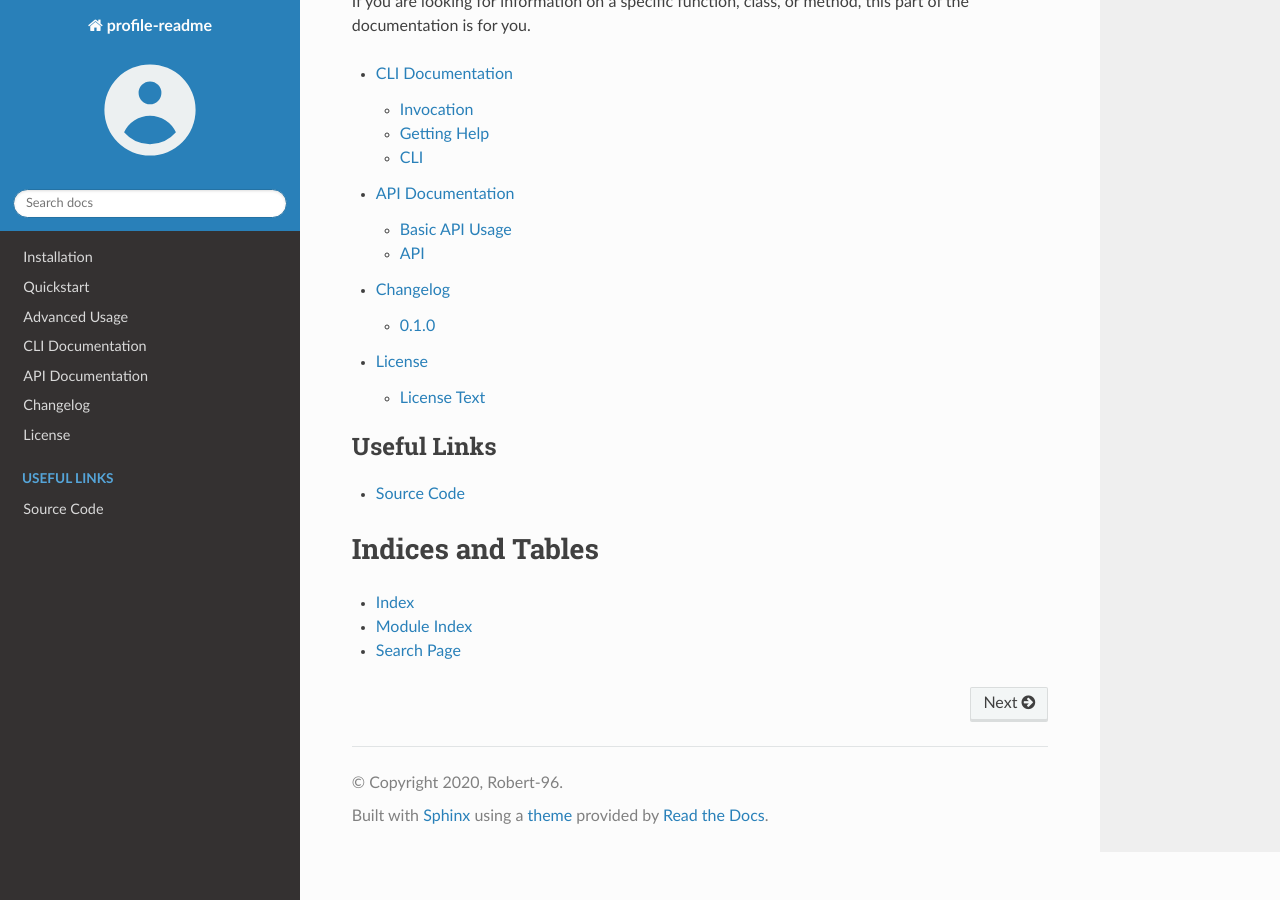
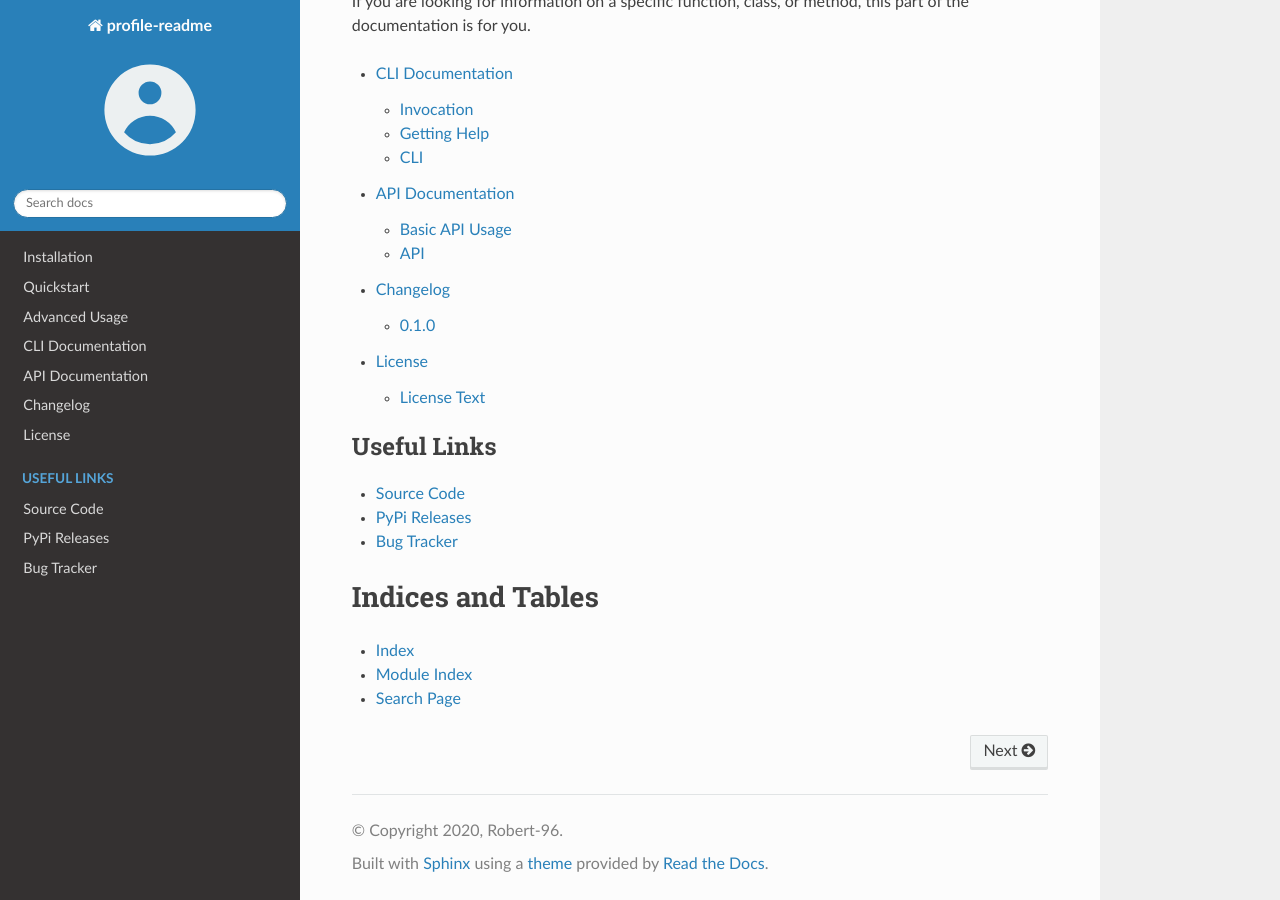
Before and after one commit to Robert-96/profile-readme, a Sphinx documentation site: the page built from docs/source/index.rst, in a window 1280 px wide and 900 px high, scrolled down 737 px. Built offline with Sphinx 7.4.7 and the Read the Docs theme 2.0.0, drawn with Linux system fonts in a browser that asks for light colours.

Commit message:
Update docs

```diff
--- a/docs/source/index.rst
+++ b/docs/source/index.rst
@@ -39,7 +39,9 @@ If you are looking for information on a specific function, class, or method, thi
 .. toctree::
    :caption: Useful Links
 
-   Source Code <https://github.com/Robert-96/profile-readme>
+   Source Code <https://github.com/Robert-96/profile-readme/>
+   PyPi Releases <https://pypi.org/project/profile-readme/>
+   Bug Tracker <https://github.com/Robert-96/profile-readme/issues/>
 
 
 Indices and Tables
```
Also changed, not shown: README.md (+2 -0 lines).
